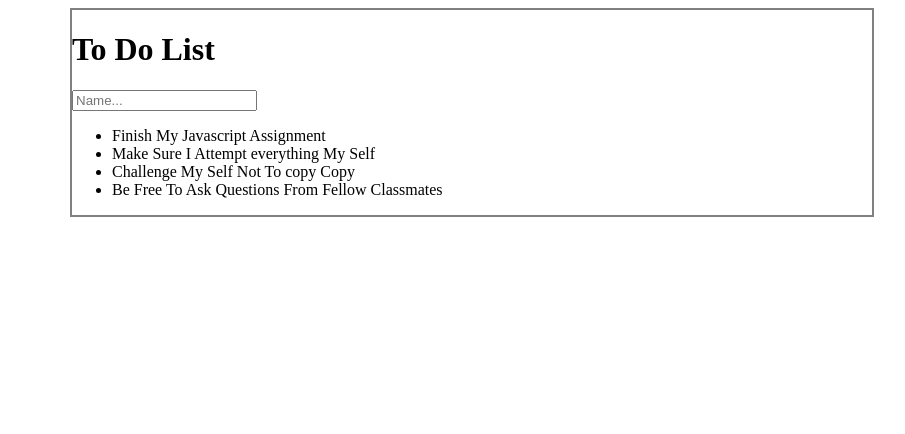
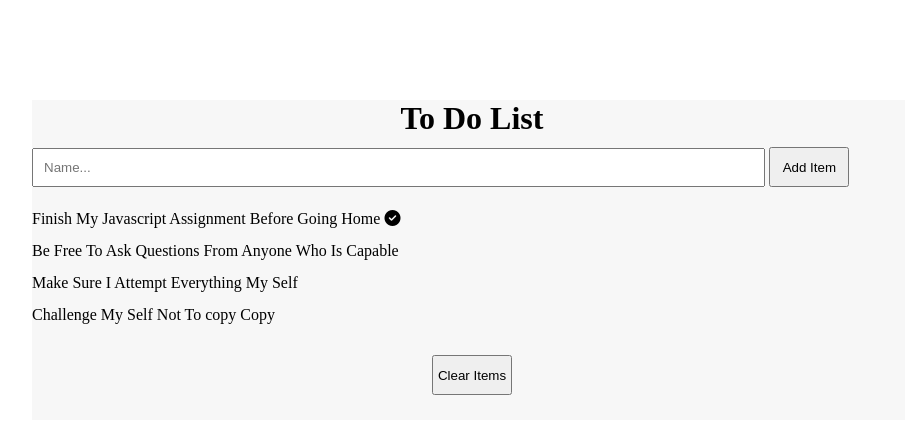
Before and after one commit to owonwo/Learnable20-, a plain HTML site: page todoList/index.htm in a window 1280 px wide. Shown: the whole page, without its empty margins (168-1073 px from the left). Drawn offline with Linux system fonts and the light colour scheme; a script that the page names is missing.

Commit message:
adding html, css, and javascript files

```diff
--- a/todoList/index.htm
+++ b/todoList/index.htm
@@ -4,21 +4,30 @@
 <head>
  <meta charset="UTF-8">
  <meta name="viewport" content="width=device-width, initial-scale=1.0">
+ <link rel="stylesheet" href="path/to/font-awesome/css/font-awesome.min.css">
  <link rel="stylesheet" href="./style.css">
  <title>Todo List</title>
 </head>
 
 <body>
- <div id="container">
+ <div class="container">
   <h1>To Do List</h1>
-  <input type="text" placeholder="Name...">
+  <form class="todo-form">
+   <input type="text" id="todo-input" placeholder="Name...">
+   <input type="submit" class="btn btn-add" value="Add Item">
+  </form>
 
-  <ul>
-   <li>Finish My Javascript Assignment</li>
-   <li>Make Sure I Attempt everything My Self</li>
+  <ul class="todoList">
+   <li>
+    Finish My Javascript Assignment Before Going Home <i class="fa fa-check-circle" aria-hidden="false"></i></li>
+   <li>Be Free To Ask Questions From Anyone Who Is Capable</li>
+   <li>Make Sure I Attempt Everything My Self</li>
    <li>Challenge My Self Not To copy Copy</li>
-   <li>Be Free To Ask Questions From Fellow Classmates</li>
   </ul>
+
+  <div id="btn-position">
+   <button class="btn btn-clear">Clear Items</button>
+  </div>
  </div>
  <script src="./script.js"></script>
 </body>
--- a/todoList/script.js
+++ /dev/null
@@ -1 +0,0 @@
-document.querySelector('li')
--- a/todoList/style.css
+++ b/todoList/style.css
@@ -1,9 +1,43 @@
-body {
+/* General styles */
+* {
+ margin: 0;
+ padding: 0;
  box-sizing: border-box;
 }
 
-#container {
- width: 100vh;
- margin: 0 auto;
- border: 2px solid gray;
+.container {
+ width: 55em;
+ height: 20em;
+  margin: 100px auto;
+ background-color: #f7f7f7;
 }
+
+h1 {
+ text-align: center;
+ padding-bottom: 10px;
+}
+
+#todo-input {
+ width: 55em;
+ padding: 10px;
+}
+
+.btn {
+ height: 2.5rem;
+ width: 5rem;
+ cursor: pointer;
+}
+
+.todoList {
+ margin-top: 1rem;
+}
+
+ul li {
+ list-style-type: none;
+ line-height: 2rem;
+}
+
+#btn-position {
+ text-align: center;
+ margin-top: 1.5rem;
+}
```
